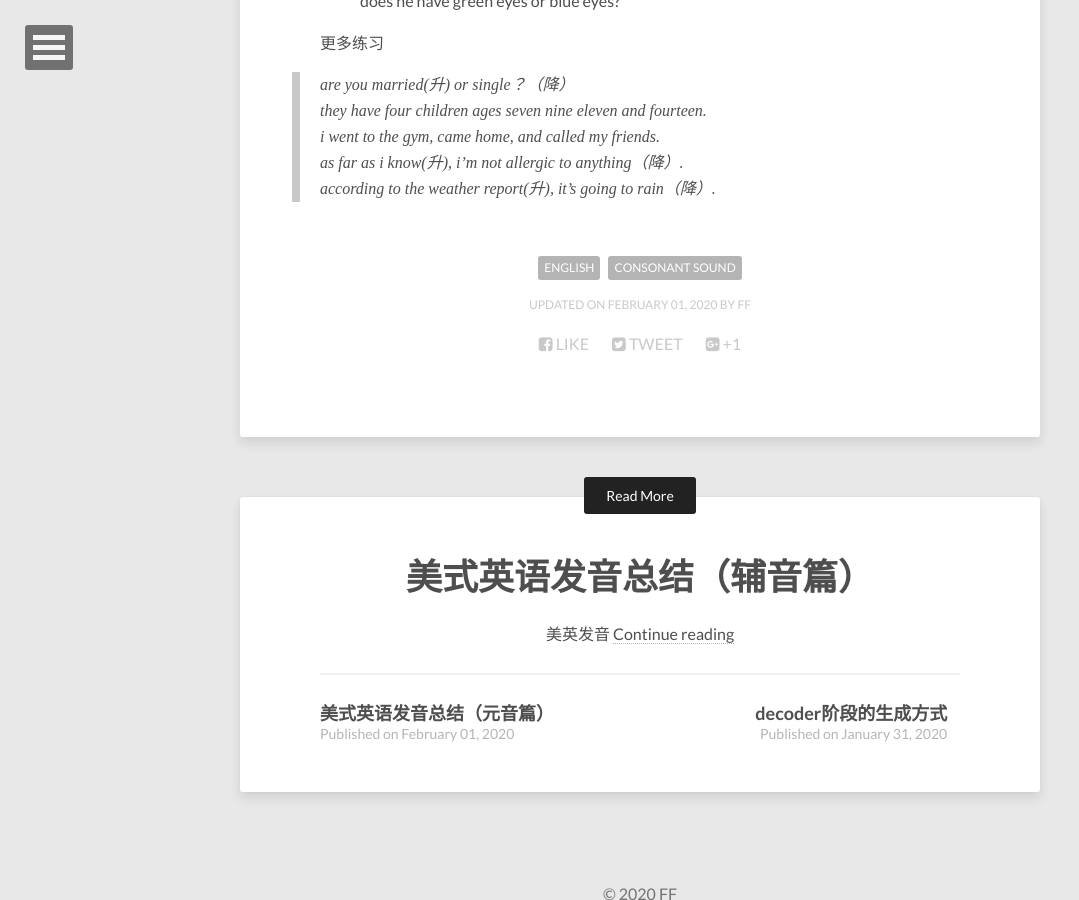
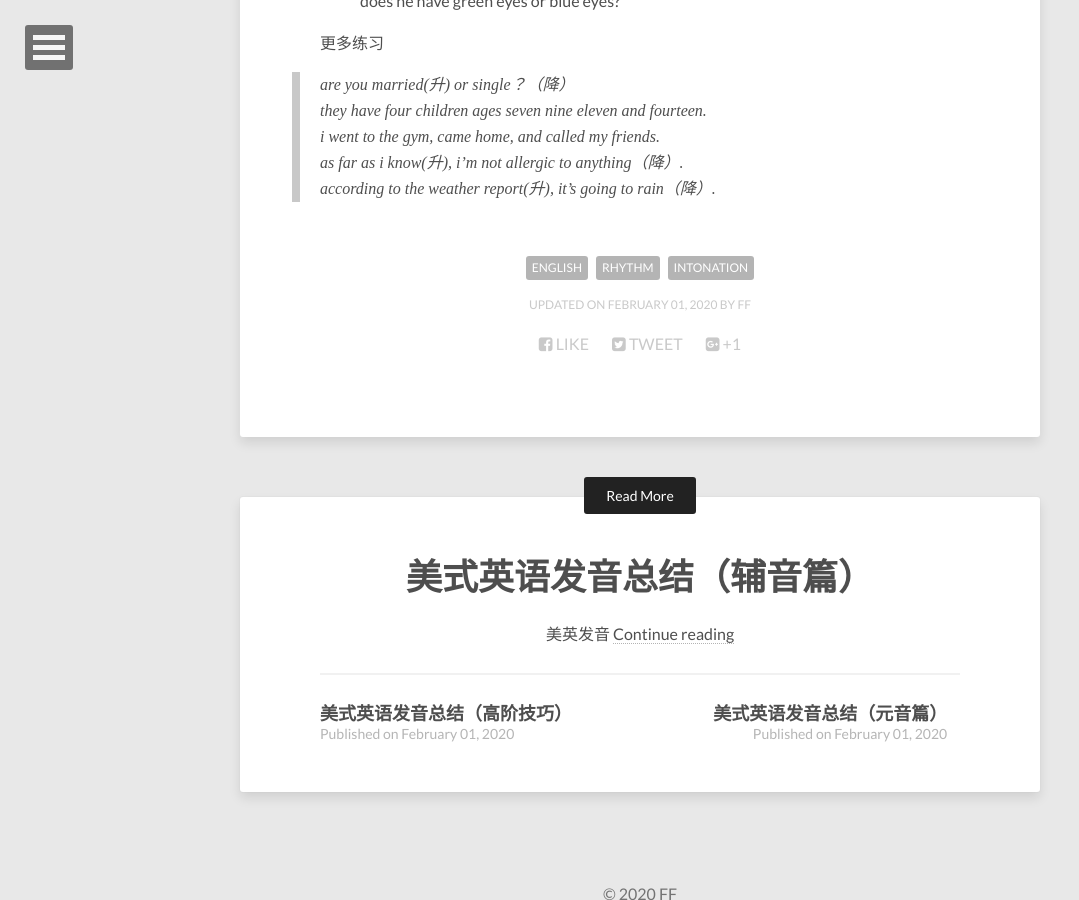
Before and after one commit to FF-BJ/FF-BJ.github.io, a Jekyll site: the page built from _posts/2020-02-01-sound_of_american_english_rhythm_and_intonation.md, in a window 1280 px wide and 900 px high, scrolled down 7951 px. Shown: the whole window, without its empty margins (0-1079 px from the left). Built offline with Jekyll 4.4.1, drawn with Linux system fonts in a browser that asks for light colours; nearby versions of some CDN libraries; Markdown is read by kramdown in place of the engine named in the settings; comment, search, counter and statistics services are not loaded; some of the changed lines change nothing that is shown.

Commit message:
英语发音高阶技巧

```diff
--- /dev/null
+++ b/_posts/2020-02-01-sound_of_american_english_advanced_skill.md
@@ -0,0 +1,250 @@
+---
+layout: post
+title: 美式英语发音总结（高阶技巧）
+description: "美英发音"
+modified: 2020-02-01
+tags: [english, advanced skill]
+image:
+  feature: abstract-5.jpg
+---
+
+# 美式发音高阶技巧的十条规则
+
+* 连读，如何连读，为什么连读
+连读可以产生一种母语式的自然发音
+* 精简单词，如何精简单词，为什么精简单词
+精简单词可以加强你的语气
+* 难发音的，经常犯的一些错误
+* 非正式场合和正式场合的语气
+
+## 规则一：辅音和元音的连续（linking consonant and vowel）
+连续指的两个单词连起来读，linking = connecting words together
+> 美国人在说英语的时候，都遵循一些特定的规则。但是他们没有下意识的去遵守规则，很自然流畅的地把这些单词连在一起。
+非英语母语的人，就需要学习这些规则。如果你没有连续，那么口语就比较呆板。例如：how are you？
+
+* 当一个读单词以辅音结尾，并且后面跟着的单词以元音开头，这些单词连续
+> in an instant => i na ni mstant
+john is a friend of mine => joh ni sa frien do f mine
+i'm an actor => i' ma na ctor
+
+注意：
+1. 连续并不意味着语速快，don't speak fast
+2. 关键词和实义词要重读，否则分不清开始和结尾
+3. 分组间不用连续，例如：i'll call you / in an instant.
+
+更多练习：
+> build up => buil dup
+come over => ca nover
+where is => whe ris
+call up => ca lup
+for a while => fo ra while
+what if => wha dif, t在两个元音之间，读音变成短促的d音
+
+> hold on a minute => hol don a minute
+just a moment => justa moment
+a cup of tea => acupof tea
+can i think it over => thin kit
+
+## 规则二：两个辅音的连续 （linking consonant to consonant）
+当一个单词以辅音结尾，而下一个单词以辅音开头：
+
+* 如果两个辅音一样，可以只发一次音，不要切成两个单词
+> bill likes swimming => bilikeswiming
+stop practicing
+next time
+wish she
+bad day
+bob baker
+going great
+* 把相同发音点的辅音连续，发音点指的是发音的接触点（link consonants that have the same point of articulation）
+例如，'p'和'b'有相同的发音点，两个都需要嘴巴合拢；'t'和'd'也有，因为偶是通过舌头碰触牙齿背面发音
+> used to => d不发音
+five friend => v和f
+big kitchen => g和k
+suppose to => s和t
+need to => d和t
+
+* 当辅音的发音是停顿时，例如'p', 'b', 't', 'd'，跟着的另一个辅音尽管发音点和前面的不一样，
+但也要确保的第一个辅音连续读
+> a back door, help me
+**记住：千万忽略结尾的辅音，如果不是在句末时，后面还跟着其他单词时，也要注意辅音是否发音**
+
+更多练习：
+> i wish she woul dt alk to me.
+di dt hat man know about the situation.
+i coul dd rive you there right now.
+he alway ss eem ss o happy.
+i used(x) to work crazy hours bu these days i've slowe dd own.
+
+**记住：辅音到另一个辅音，平滑很多**
+
+## 规则三：元音和元音的连接（linking vowel to vowel）
+当单词以元音结尾，后面的单词以元音开头时，连续；例如：see it => see yit，y是一个短促的y
+
+* 当元音要求你的嘴唇发音变平时，例如元音i，ai，ei，发音是/yuh/
+> very interesting => very (y)interesting
+carry on => carry yon
+we all => we yall
+may i => may yi
+enjoy it,  boy is
+
+* 当元音让你的嘴唇变圆时，发音是/u/或/ou/
+> who is => who wis
+do all, no one, two hour, no answer, blue ocean.
+
+> i don't do it ver yo ften.
+why is she so afraid o fi t?
+i can see inside the open window.
+this is the onl yoo ne i know about
+did you see any other ones?
+
+## 规则四：单词轻读
+单词轻读的目的是使连续变得平滑，自然。节奏和重读恰当的另一个规则。
+关键是要知道那个单词要轻读，轻读要怎么发音
+
+* 重读实义词（content word），比如名词，动词，形容词，副词；
+* 轻读功能词（function word），比如代词，介词，冠词，助动词
+> 助动词包括will, am, is, do, does，当轻读这些词时，一般都是缩写形式，i'll go, i'm
+
+当我们轻读介词时，介词的元音一般变成了中性词，发"əh"音，示例如下：
+
+|轻读介词|示例|
+|:---|:---|
+|as = /əs/|as long as you want, as soon as possible, as far as i know|
+|on = /ən/|on monday, come on time|
+|at = /ət/|at home, at school, at five|
+|to = /tə/|to the store, to go, to work|
+|for = /fər/|for a while, for a moment, for along time|
+|or = /ər/|yes or no, good or bad, this or that|
+|our = /ər/|this is our house|
+|and = /n/|rock and roll, in and out, this and that, john and marry|
+
+更多练习：
+> i'd like to see you for a moment
+sooner oor latter, you'll meet our parents.
+i went to work, at nine o'clock.
+i had bacon and eggs for breakfast.
+do you like black and white or color photos?
+
+**记：轻读功能词并不意味你可以说快；遇到实义词还是要放慢语速**
+
+## 规则五：单词轻读（二）
+轻读代词
+* 开头是h和th
+> he did
+did he => dide （正式情况下就不轻读），扩展到could，should，would
+him => i tol dim, call him => i'll callm
+ask him => askm
+see him => seem
+her, caller, love her => lover, like her => liker, drive her => driver
+th省略，i'll pick them up => pickem up
+buy them => buyem
+
+**当代词以h或th开头，例如：he, his, him, her, hers, them，情况都一样，可以去掉第一个辅音字母**
+
+**注意：当代词在句首时，不能省略h或th，要把这两个音发出来；有时出于特殊的原因，要重读代词**
+
+## 规则六：缩写（contractions）
+缩写在日常交流中非常重要，不使用缩写说话的口音就像一个初学者，还在一个单词一个单词分开读
+> don't do that，发音don't 和do易混淆，如果拆开读do not do that，表示很生气
+**为了突出或强调的时候，不使用缩写**
+> i've been there
+i will => i'll, 不要发ill，要在i和l之间加一个/ə/的音
+he will => he'll
+it will => it'll, t发d的音，类似的，little => /liddle/
+she'll, they'll
+i would, i had 都缩写是i'd
+he would -> he'd
+has -> he has -> he's here
+are -> you're, they are -> they're, we're hungry
+i've, they've, we've, they've been there.
+
+更多练习：
+> it'll rain all day
+it's good that you're home.
+he'll call me and i'll give him the number.
+we waited because you said you'd come.
+i've already eaten but he'ss still hungry.
+
+**记住：缩写不一定就是非正式的语言**
+
+## 规则七：难懂的缩写（difficult contractions）
+could have -> could dave -> could've
+should have -> should dove 发/əv/
+would've
+could not have, ot不发音，-> couldnve，类似的，shouldnve, wouldnve，例如：they wouldnve know
+would you have -> would you've, 类似的, should you've
+how would she have known -> she've
+
+更多练习:
+> you should've seen itt
+you should've liked it
+i shouldn't have said that to him
+i wouldn't have called you if i'd known you were sleeping
+you wouldn't have been tired, if you'd gone to bed earlier.
+what would you've said too her
+
+**记住：could've, couldnve, would've**
+
+## 规则八：省略音节（dropped syllables）
+纠正常见的错误，有些单词的元音是完全不发音的，音节也可以省略
+
+|不发音的元音|示例|
+|:---|:---|
+|/a/|basic -> basic~~a~~lly, accident -> accident~~a~~lly, actual -> actu~~a~~lly, practical -> practic~~a~~lly, physical -> physic~~a~~lly, general -> gener~~a~~lly|
+|/e/|veg~~e~~table, int~~e~~resting, diff~~e~~rent|
+|/o/|choc~~o~~late, comfortable -> comf tr able|
+
+更多例子：
+> aspirin -> /asprin/, evening -> /eving/, family -> /famly/
+beverage -> /bevrage/, naturally -> naturlly, catholic -> /cathlic/
+miserable -> /misrable/, favorite -> /favrite/, extraordinary -> /extradinary/
+preference -> /prefrence/, temperature -> /temprature/,
+broccoli -> /broccli/
+diamond -> /dimond/
+laboratory -> /labratory/, several -> /sveral/, opera -> /opra/, camera -> /camra/
+
+更多练习：
+> i'd like a chocolate beverage
+let's go to a different restaurant
+every evening she takes an aspirin
+basically, they're different
+i went to an extraordinary opera last night
+i actually like broccoli
+
+## 规则九：比较难的单词
+纠正常见错误：关于不发音的字母，比如know，k不发音；bomb，末尾的b不发音
+
+|不发音的字母组合|示例|
+|:---|:---|
+|b|bom~~b~~, clim~~b~~, de~~b~~t, su~~b~~tle, dou~~b~~t|
+|ch|ya~~ch~~t|
+|d|a~~d~~just, a~~d~~jective|
+|l|wa~~l~~k, ta~~l~~k, cou~~l~~d, wou~~l~~d, shou~~l~~d, ha~~l~~f|
+|t|balle~~t~~(y), bouque~~t~~/bu'kei/, vale~~t~~, chevrole~~t~~|
+|th|mou~~th~~s, clo~~th~~es|
+|p|recei~~p~~t, ~~p~~sychology, ~~p~~sychic, cu~~p~~board|
+|s|arkansa~~s~~, illinoi~~s~~, i~~s~~land, debri~~s~~|
+|w|ans~~w~~er|
+
+**t不发音的单词经常出现在法语演变过来的单词中**
+
+## 规则十：轻松的语音（relax speech）
+把讲话的形式和日常的轻松对话做比较
+* have -> a, coulda, i woulda call you, i coulda come over
+> would have -> woulda, should have -> shoulda
+* of -> a, sort of -> soda, kind of -> kinda -> i'm kinda tired, cup of a coffee -> cupa coffee
+* to -> a, want to -> wanna -> i wanna go, got to -> gotta -> i gotta eat/go
+
+几条非正式的讲话规则：
+* let me -> lemme -> lemme go, lemme help you
+* give me -> gimme -> gimme a call, gimme that
+* ing结尾, in~~g~~ = in，在非正式语中，比如歌词中，年轻人的说话方式, going = goin, doin, what's happin
+
+更多练习：
+> you shoulda told me earlier.
+i coulda helped you
+i wanna get a cup of coffee.
+he's gonna make a lotta money.
+we gotta go shopping because we're outta food.
+lemme introduce you to a frienda mine.
--- a/_posts/2020-02-01-sound_of_american_english_rhythm_and_intonation.md
+++ b/_posts/2020-02-01-sound_of_american_english_rhythm_and_intonation.md
@@ -3,7 +3,7 @@ layout: post
 title: 美式英语发音总结（节奏和语调）
 description: "美英发音"
 modified: 2020-02-01
-tags: [english, consonant sound]
+tags: [english, rhythm, intonation]
 image:
   feature: abstract-5.jpg
 ---
```
